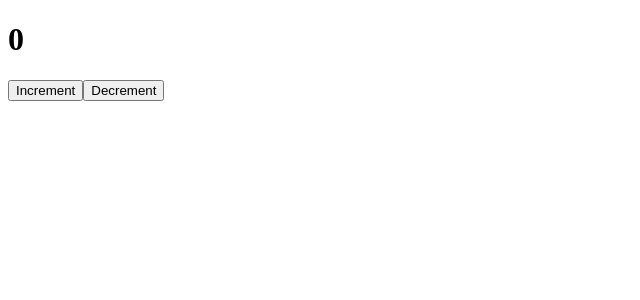
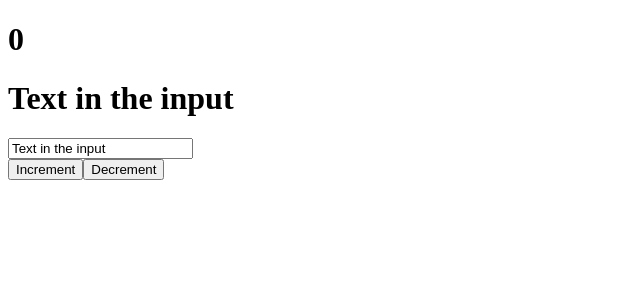
Before and after one commit to EgorSasim/reactLearning, a React (Create React App) app in the folder 3_hour_course(based_on_official_manual)/first_app/: page / in a window 1280 px wide. Shown: the top 300 px of the page, without its empty margins (0-640 px from the left). Built offline with nearby package versions, Linux system fonts and the light colour scheme.

Commit message:
controlled input

```diff
--- a/3_hour_course(based_on_official_manual)/first_app/src/App.js
+++ b/3_hour_course(based_on_official_manual)/first_app/src/App.js
@@ -2,7 +2,7 @@ import React, { useState } from "react";
 
 function App() {
     const [likes, setLikes] = useState(0);
-
+    const [value, setValue] = useState('Text in the input');
 
     function increment() {
         setLikes(likes + 1);
@@ -15,8 +15,16 @@ function App() {
   return (
     <div className="App">
         <h1>{likes}</h1>
+        <h1>{value}</h1>
 
-
+        <input
+            type="text"
+            value={value}
+            onChange = {event => {
+                setValue(event.target.value);
+            }}>
+        </input>
+        <br></br>
         <button onClick={ increment}>Increment</button>
         <button onClick={ decrement}>Decrement</button>
     </div>
```
